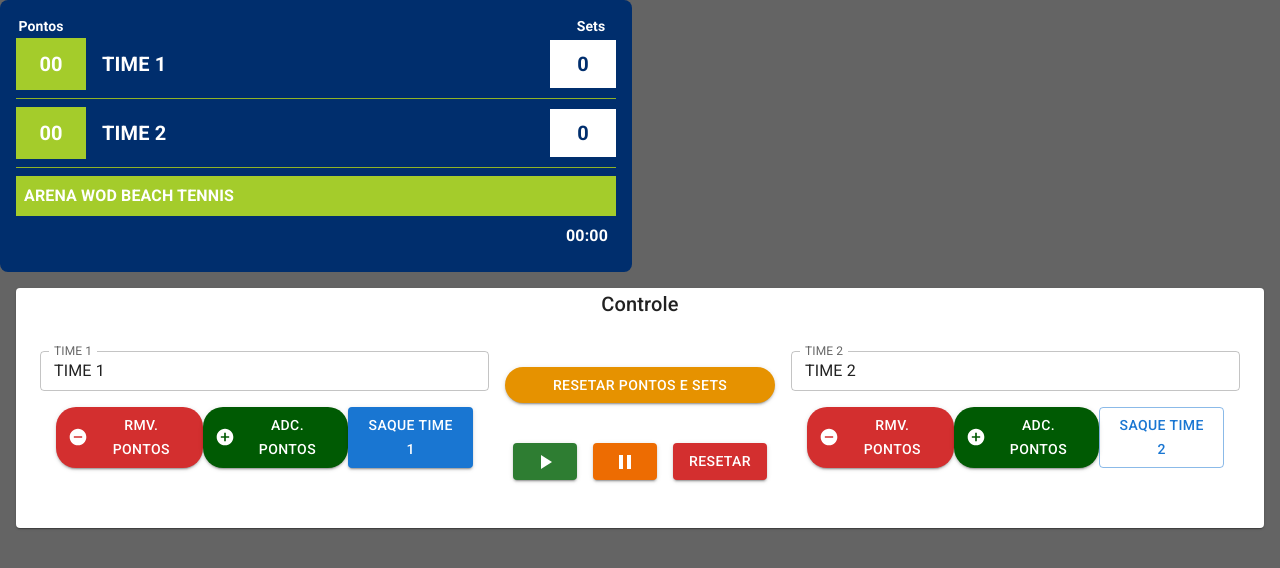
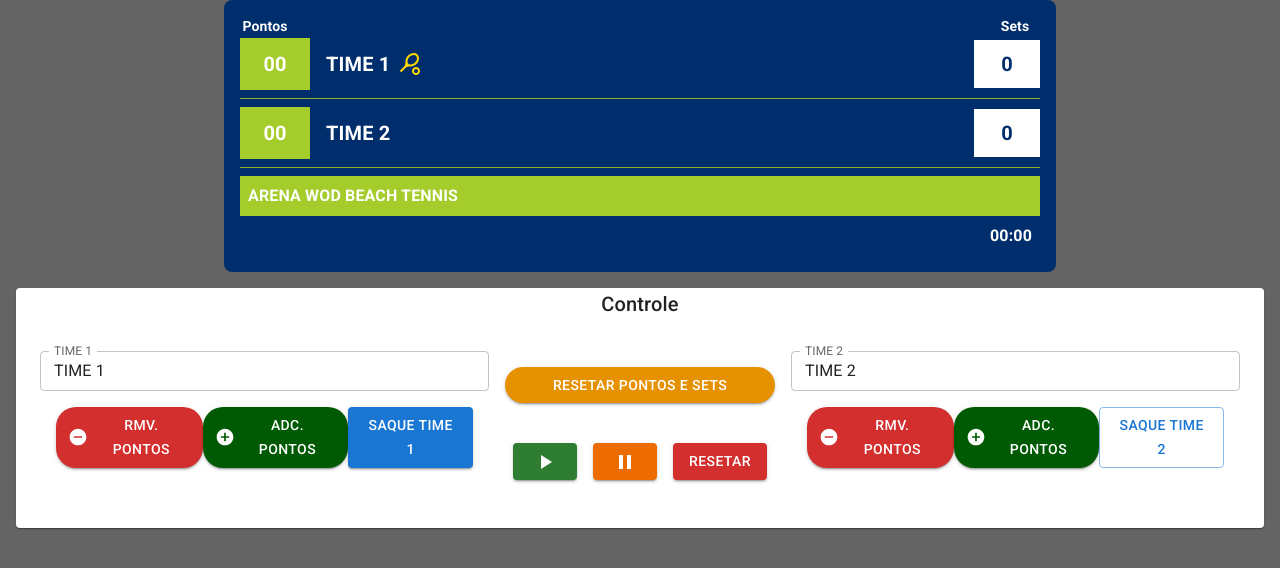
Before and after one commit to VashRogers/project-beach-react, a React (Vite) app: page / in a window 1280 px wide. Shown: the top 568 px of the page. Built offline with nearby package versions, Linux system fonts and the light colour scheme.

Commit message:
finalizando estilos

```diff
--- a/src/App.tsx
+++ b/src/App.tsx
@@ -34,6 +34,8 @@ function App() {
                 servingTeam={servingTeam}
             /> */}
 
+            <Box display="flex" justifyContent="center">
+
                 <NewScoreboard
                     team1={team1}
                     team2={team2}
@@ -48,6 +50,7 @@ function App() {
                     time={time}
                     servingTeam={servingTeam}
                 />
+            </Box>
 
             <ControlPanel
                 team1={team1}
--- a/src/components/new-scoreboard/index.tsx
+++ b/src/components/new-scoreboard/index.tsx
@@ -1,5 +1,12 @@
 import { Box, Divider, Stack, Typography } from "@mui/material";
+import SportsTennisIcon from '@mui/icons-material/SportsTennis';
 import { Dispatch, SetStateAction } from "react";
+
+const BORDER_COLOR_SERVING = "#FFD700";
+const BORDER_COLOR_DEFAULT = "transparent";
+const BACKGROUND_TEAM_COLOR = "#A4CC2B";
+const BACKGROUND_SCORE_COLOR = "#FFFFFF";
+const FONT_COLOR_SCORE = "#002E6D";
 
 interface iNewScoreBoard {
     team1: string;
@@ -33,20 +40,18 @@ export function NewScoreboard({
         return `${String(minutes).padStart(2, "0")}:${String(remainingSeconds).padStart(2, "0")}`;
     };
 
-    // Função auxiliar para determinar estilo de quem está servindo
-    const isServing = (team: string) => servingTeam === team ? "#FFD700" : "transparent"; // Cor de borda dourada para quem serve
+    const isServing = (team: string) => servingTeam === team ? BORDER_COLOR_SERVING : BORDER_COLOR_DEFAULT;
 
     return (
         <Box
             sx={{
-                maxWidth: 600,
-                backgroundColor: "#002E6D",
+                width:"50rem",
+                backgroundColor: FONT_COLOR_SCORE,
                 color: "white",
                 padding: "16px",
                 borderRadius: "8px",
             }}
         >
-            {/* Rótulos para Pontos e Sets */}
             <Stack direction="row" alignItems="center" justifyContent="space-between" spacing={1}>
                 <Box sx={{ width: "50px", textAlign: "center" }}>
                     <Typography variant="subtitle2" fontWeight="bold">
@@ -65,13 +70,13 @@ export function NewScoreboard({
                 {/* Seção de Pontos - Time 1 */}
                 <Box
                     sx={{
-                        backgroundColor: "#A4CC2B",
+                        backgroundColor: BACKGROUND_TEAM_COLOR,
                         padding: "8px",
                         display: "flex",
                         justifyContent: "center",
                         alignItems: "center",
                         width: "50px",
-                        border: `2px solid ${isServing(team1)}`, // Borda para indicar quem está servindo
+                        border: `2px solid ${isServing(team1)}`,
                     }}
                 >
                     <Typography variant="h6" fontWeight="bold">
@@ -83,18 +88,28 @@ export function NewScoreboard({
                     sx={{
                         padding: "8px",
                         flexGrow: 1,
+                        display: "flex",
+                        alignItems: "center",
                     }}
                 >
                     <Typography variant="h6" fontWeight="bold">
                         {team1}
                     </Typography>
+                    {servingTeam === "team1" && (
+                        <SportsTennisIcon
+                            sx={{
+                                marginLeft: "8px",
+                                color: BORDER_COLOR_SERVING,
+                            }}
+                        />
+                    )}
                 </Box>
 
                 <Box
                     sx={{
                         padding: "8px",
-                        backgroundColor: "#FFFFFF",
-                        color: "#002E6D",
+                        backgroundColor: BACKGROUND_SCORE_COLOR,
+                        color: FONT_COLOR_SCORE,
                         width: "50px",
                         textAlign: "center",
                     }}
@@ -105,19 +120,19 @@ export function NewScoreboard({
                 </Box>
             </Stack>
 
-            <Divider sx={{ backgroundColor: "#A4CC2B", marginY: "8px" }} />
+            <Divider sx={{ backgroundColor: BACKGROUND_TEAM_COLOR, marginY: "8px" }} />
 
             <Stack direction="row" alignItems="center" spacing={1}>
                 {/* Seção de Pontos - Time 2 */}
                 <Box
                     sx={{
-                        backgroundColor: "#A4CC2B",
+                        backgroundColor: BACKGROUND_TEAM_COLOR,
                         padding: "8px",
                         display: "flex",
                         justifyContent: "center",
                         alignItems: "center",
                         width: "50px",
-                        border: `2px solid ${isServing(team2)}`, // Borda para indicar quem está servindo
+                        border: `2px solid ${isServing(team2)}`,
                     }}
                 >
                     <Typography variant="h6" fontWeight="bold">
@@ -129,18 +144,28 @@ export function NewScoreboard({
                     sx={{
                         padding: "8px",
                         flexGrow: 1,
+                        display: "flex",
+                        alignItems: "center",
                     }}
                 >
                     <Typography variant="h6" fontWeight="bold">
                         {team2}
                     </Typography>
+                    {servingTeam === "team2" && (
+                        <SportsTennisIcon
+                            sx={{
+                                marginLeft: "8px",
+                                color: BORDER_COLOR_SERVING,
+                            }}
+                        />
+                    )}
                 </Box>
 
                 <Box
                     sx={{
                         padding: "8px",
-                        backgroundColor: "#FFFFFF",
-                        color: "#002E6D",
+                        backgroundColor: BACKGROUND_SCORE_COLOR,
+                        color: FONT_COLOR_SCORE,
                         width: "50px",
                         textAlign: "center",
                     }}
@@ -151,11 +176,11 @@ export function NewScoreboard({
                 </Box>
             </Stack>
 
-            <Divider sx={{ backgroundColor: "#A4CC2B", marginY: "8px" }} />
+            <Divider sx={{ backgroundColor: BACKGROUND_TEAM_COLOR, marginY: "8px" }} />
 
             <Box
                 sx={{
-                    backgroundColor: "#A4CC2B",
+                    backgroundColor: BACKGROUND_TEAM_COLOR,
                     padding: "8px",
                 }}
             >
```
Lines whose indentation alone changed are shown as unchanged.
